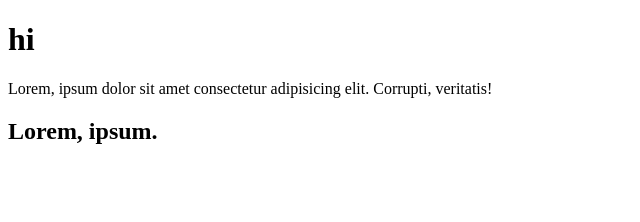
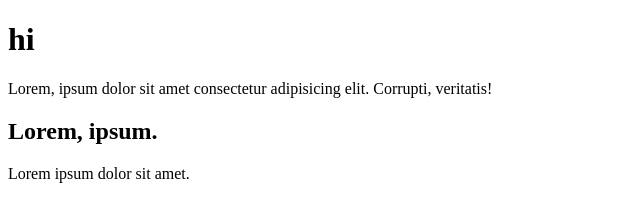
Before and after one commit to Bilay856/baya, a plain HTML site: page index.html in a window 1280 px wide. Shown: the whole page, without its empty margins (0-640 px from the left). Drawn offline with Linux system fonts and the light colour scheme.

Commit message:
three commit

```diff
--- a/index.html
+++ b/index.html
@@ -9,5 +9,8 @@
     <h1>hi</h1>
     <p>Lorem, ipsum dolor sit amet consectetur adipisicing elit. Corrupti, veritatis!</p>
     <h2>Lorem, ipsum.</h2>
+    <div>
+        <p>Lorem ipsum dolor sit amet.</p>
+    </div>
 </body>
 </html>
```
